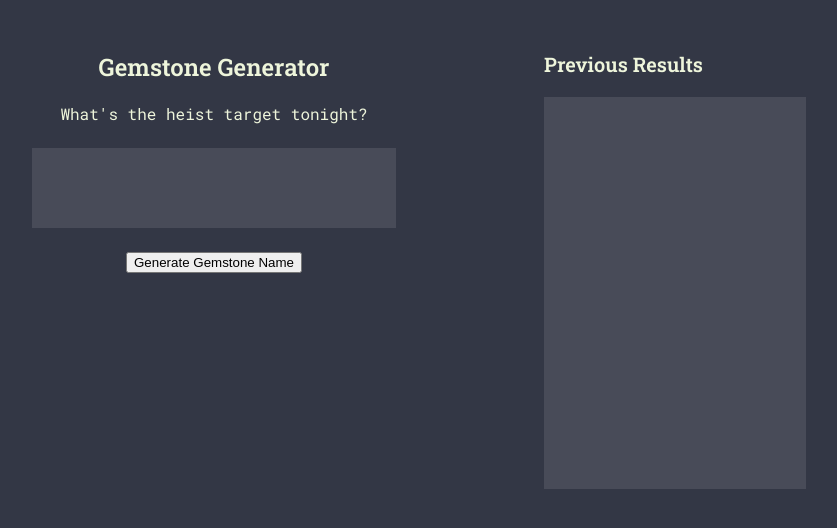
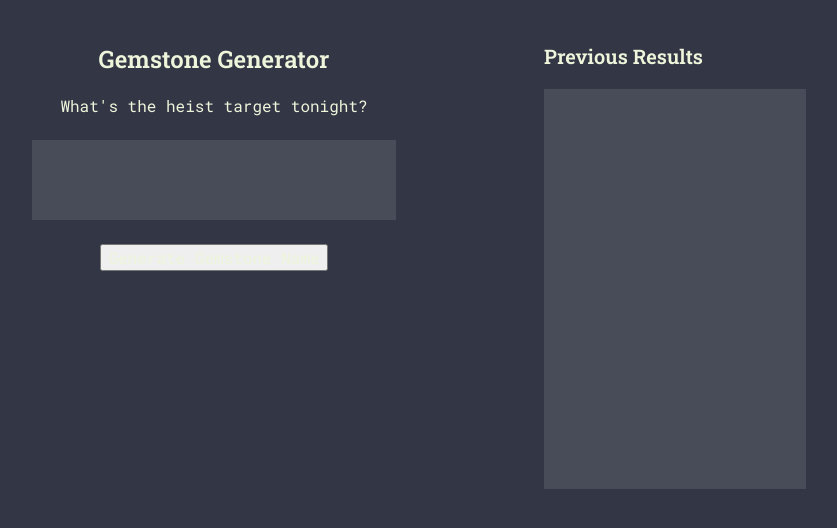
Before and after one commit to jadenrk/MiscProjects, a plain HTML site: page html/gem-generator.html in a window 1280 px wide. Shown: the part 168-696 px from the top of the page, without its empty margins (240-1077 px from the left). Drawn offline with Linux system fonts and the light colour scheme.

Commit message:
fixed path to normalize css

```diff
--- a/html/gem-generator.html
+++ b/html/gem-generator.html
@@ -9,7 +9,7 @@
     <meta name="keywords" content="randomizer,gemstone,generator,detective conan,magic kaito,dcmk,kaitou kid">
     <meta name="author" content="nefritvel">
     <meta name="viewport" content="width=device-width, initial-scale=1">
-    <!-- <link rel="stylesheet" href="css/normalize.min.css" /> -->
+    <link rel="stylesheet" href="../css/normalize.min.css" />
 
 </head>
 
```
